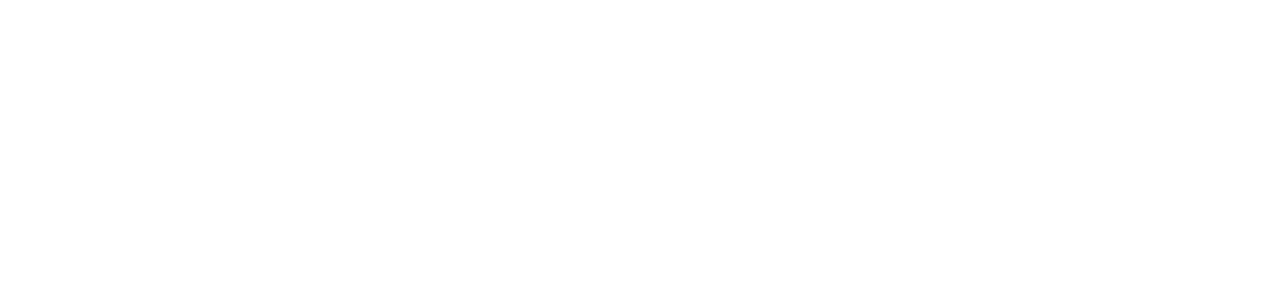
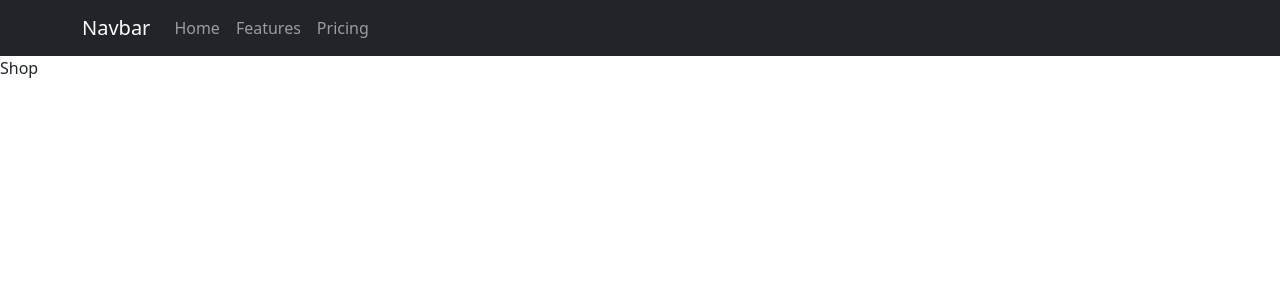
Before and after one commit to Pavliushyn-Max-kp-03/myProj, a React (Create React App) app in the folder client/: page / in a window 1280 px wide. Shown: the top 300 px of the page. Built offline with nearby package versions, Linux system fonts and the light colour scheme.

Commit message:
add stores and nav bar, but with bugs

```diff
--- a/client/src/App.js
+++ b/client/src/App.js
@@ -1,10 +1,12 @@
 import React from 'react';
 import {BrowserRouter} from "react-router-dom";
 import AppRouter from './components/AppRouter';
+import NavBar from './components/NavBar';
 
 const App = () => {
   return (
     <BrowserRouter>
+      <NavBar />
       <AppRouter />
     </BrowserRouter>
   );
--- a/client/src/components/AppRouter.js
+++ b/client/src/components/AppRouter.js
@@ -1,11 +1,22 @@
-import React from 'react';
-import {Routes, Roure, Navigate} from 'react-router-dom'
+import React, { useContext } from 'react';
+import {Routes, Route, Navigate} from 'react-router-dom'
+import {authRoutes, publicRoutes} from "../routes";
+import { SHOP_ROUTE } from '../utils/consts';
+import {Context} from '../index';
 
 const AppRouter = () => {
+    const {user} = useContext(Context)
+    console.log(user)
   return (
-    <div>
-
-    </div>
+    <Routes>
+        {user.isAuth === true && authRoutes.map(({path, Component}) =>
+        <Route key = {path} path={path} element={<Component/>} exact />
+        )}
+        {publicRoutes.map(({path, Component}) =>
+        <Route key = {path} path={path} element={<Component/>} exact />
+        )}
+        <Route path='*' element={<Navigate to={SHOP_ROUTE}/>} />
+    </Routes>
   );
 }
 
--- /dev/null
+++ b/client/src/components/NavBar.js
@@ -0,0 +1,23 @@
+import React, { useContext } from 'react';
+import { Context } from '../index';
+import Container from 'react-bootstrap/Container';
+import Nav from 'react-bootstrap/Nav';
+import Navbar from 'react-bootstrap/Navbar';
+
+const NavBar = () => {
+    const {user} = useContext(Context)
+return (
+    <Navbar bg="dark" variant="dark">
+        <Container>
+          <Navbar.Brand href="#home">Navbar</Navbar.Brand>
+          <Nav className="me-auto">
+            <Nav.Link href="#home">Home</Nav.Link>
+            <Nav.Link href="#features">Features</Nav.Link>
+            <Nav.Link href="#pricing">Pricing</Nav.Link>
+          </Nav>
+        </Container>
+      </Navbar>
+  );
+}
+
+export default NavBar;
--- a/client/src/index.js
+++ b/client/src/index.js
@@ -1,10 +1,21 @@
-import React from 'react';
+import React, { createContext } from 'react';
 import ReactDOM from 'react-dom/client';
 import App from './App';
+import ServiceStore from './store/ServiceStore';
+import UserStore from './store/UserStore';
+
+export const Context = createContext(null)
 
 const root = ReactDOM.createRoot(document.getElementById('root'));
 root.render(
+
   <React.StrictMode>
-    <App />
+    <Context.Provider value ={{
+        user: new UserStore(),
+        device: new ServiceStore()
+    }}>
+      <App />
+      </Context.Provider>
+
   </React.StrictMode>
 );
--- /dev/null
+++ b/client/src/store/ServiceStore.js
@@ -0,0 +1,42 @@
+import {makeAutoObservable} from "mobx";
+
+export default class ServiceStore {
+    constructor() {
+        this._types = [
+            {id:1, name:"Fridges"},
+            {id:2, name:"Smartphones"},
+        ]
+        this._brands = [
+            {id:1, name:"Samsung"},
+            {id:2, name:"Apple"},
+        ]
+        this._services = [
+            {id:1, name: "Change battery", price:21000, img: "https://occ-0-325-1567.1.nflxso.net/dnm/api/v6/E8vDc_W8CLv7-yMQu8KMEC7Rrr8/AAAABbFI2wcwiGkHDdGWaw58hWgLETOBsbqqv6GbKnZFn3s_Y4fjw0Ys9DNYD5txnfV3oj9tgsBeaSnPcBOwQqQnpHVqHeQr9FtvVzaL.jpg?r=776"},
+            {id:2, name: "Change battery1", price:21000, img: "https://occ-0-325-1567.1.nflxso.net/dnm/api/v6/E8vDc_W8CLv7-yMQu8KMEC7Rrr8/AAAABbFI2wcwiGkHDdGWaw58hWgLETOBsbqqv6GbKnZFn3s_Y4fjw0Ys9DNYD5txnfV3oj9tgsBeaSnPcBOwQqQnpHVqHeQr9FtvVzaL.jpg?r=776"},
+            {id:3, name: "Change battery", price:21000, img: "https://occ-0-325-1567.1.nflxso.net/dnm/api/v6/E8vDc_W8CLv7-yMQu8KMEC7Rrr8/AAAABbFI2wcwiGkHDdGWaw58hWgLETOBsbqqv6GbKnZFn3s_Y4fjw0Ys9DNYD5txnfV3oj9tgsBeaSnPcBOwQqQnpHVqHeQr9FtvVzaL.jpg?r=776"},
+            {id:4, name: "Change battery", price:21000, img: "https://occ-0-325-1567.1.nflxso.net/dnm/api/v6/E8vDc_W8CLv7-yMQu8KMEC7Rrr8/AAAABbFI2wcwiGkHDdGWaw58hWgLETOBsbqqv6GbKnZFn3s_Y4fjw0Ys9DNYD5txnfV3oj9tgsBeaSnPcBOwQqQnpHVqHeQr9FtvVzaL.jpg?r=776"}
+        ]
+        makeAutoObservable(this)
+    }
+
+    setTypes(types) {
+        this._types = types
+    }
+    setBrands(brands) {
+        this._brands = brands
+    }
+    setServices(services) {
+        this._services = services
+    }
+    get types() {
+        return this._types
+    }
+    get brands() {
+        return this._brands
+    }
+    get services() {
+        return this._services
+    }
+
+
+}
--- /dev/null
+++ b/client/src/store/UserStore.js
@@ -0,0 +1,24 @@
+import {makeAutoObservable} from "mobx";
+
+export default class UserStore {
+    constructor() {
+        this._isAuth = false
+        this._user = {}
+        makeAutoObservable(this)
+    }
+
+    setIsAuth(bool) {
+        this._isAuth = bool
+    }
+    setUser(user) {
+        this._user = user
+    }
+
+    get isAuth() {
+        return this._isAuth
+    }
+
+    get user() {
+        return this._user
+    }
+}
```
